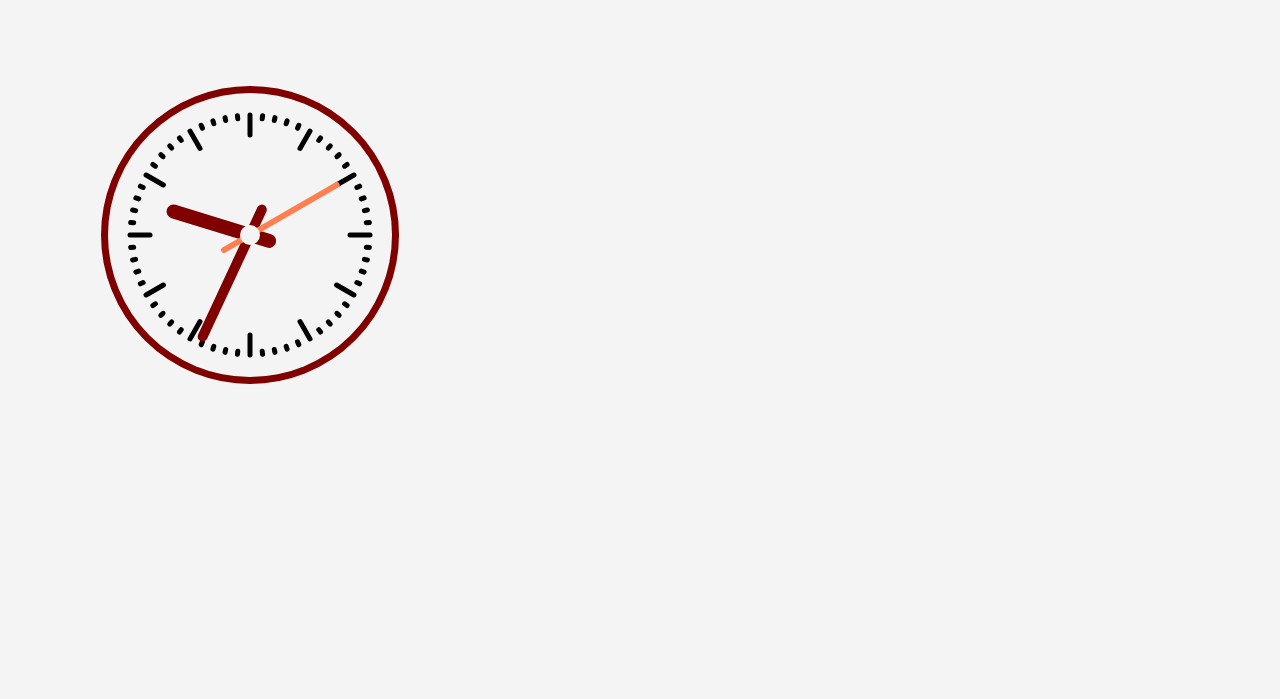
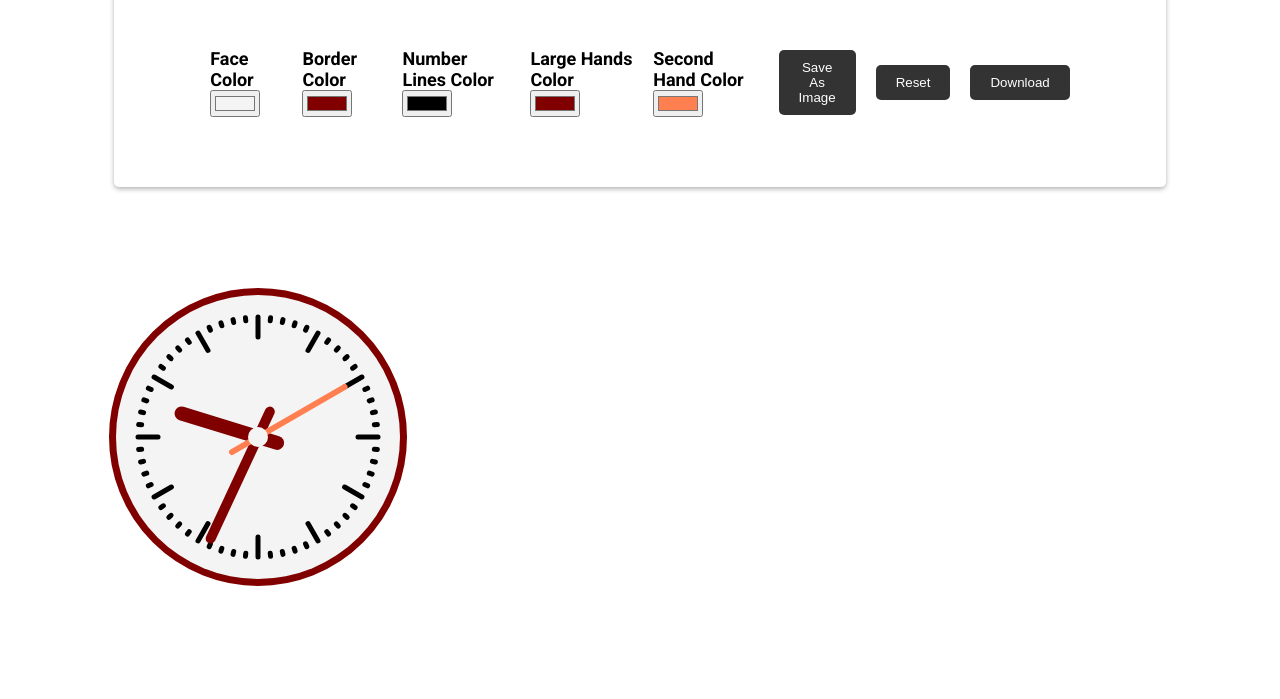
Before and after one commit to Hervoli25/Animated_Clock, a plain HTML site: page index.html in a window 1280 px wide. Shown: the part 133-832 px from the top of the page. Before the commit the page ends 800 px from the top, so only its background shows below. Drawn offline with Linux system fonts and the light colour scheme.

Commit message:
add color form to style the clock

```diff
--- a/index.html
+++ b/index.html
@@ -10,6 +10,45 @@
 	</head>
 	<body>
 		<h1 class="title">Animated Clock</h1>
+		<div class="card">
+			<h3>Clock Style</h3>
+			<form class="myform">
+				<div class="form-input">
+					<label for="face-color">Face Color</label>
+					<input type="color" value="#f4f4f4" id="face-color" />
+				</div>
+				<div class="form-input">
+					<label for="border-color">Border Color</label>
+					<input type="color" value="#800000" id="border-color" />
+				</div>
+				<div class="form-input">
+					<label for="line-color">Number Lines Color</label>
+					<input type="color" value="#000000" id="line-color" />
+				</div>
+				<div class="form-input">
+					<label for="large-hand-color">Large Hands Color</label>
+					<input type="color" value="#800000" id="large-hand-color" />
+				</div>
+				<div class="form-input">
+					<label for="second-hand-color">Second Hand Color</label>
+					<input type="color" value="#FF7F50" id="second-hand-color" />
+				</div>
+				<div class="form-input">
+					<button id="save-btn" type="submit">Save As Image</button>
+				</div>
+
+				<div class="form-input">
+					<button id="reset-btn" type="reset">Reset</button>
+				</div>
+
+				<!--Download Button-->
+				<div class="form-input">
+					<button id="download-btn" href="" download="clock.png">
+						Download
+					</button>
+				</div>
+			</form>
+		</div>
 		<canvas id="canvas" width="500" height="500"></canvas>
 	</body>
 </html>
--- a/script.js
+++ b/script.js
@@ -1,4 +1,12 @@
 //Animated Clock
+
+//Get Color Value and apply it to the clock
+
+const faceColor = document.getElementById('face-color');
+const borderColor = document.getElementById('border-color');
+const lineColor = document.getElementById('line-color');
+const largeHandColor = document.getElementById('large-hand-color');
+const secondHandColor = document.getElementById('second-hand-color');
 
 function clock() {
 	const now = new Date();
@@ -22,7 +30,8 @@ function clock() {
 	ctx.save();
 	ctx.beginPath();
 	ctx.lineWidth = 14;
-	ctx.strokeStyle = '#800000';
+	ctx.strokeStyle = borderColor.value;
+	ctx.fillStyle = faceColor.value;
 	ctx.arc(0, 0, 142, 0, Math.PI * 2, true);
 	ctx.stroke();
 	ctx.fill();
@@ -30,6 +39,7 @@ function clock() {
 
 	//Draw hour lines
 	ctx.save();
+	ctx.strokeStyle = lineColor.value;
 	for (let i = 0; i < 12; i++) {
 		ctx.beginPath();
 		ctx.rotate(Math.PI / 6);
@@ -42,6 +52,7 @@ function clock() {
 
 	//Draw minute lines
 	ctx.save();
+	ctx.strokeStyle = lineColor.value;
 	ctx.lineWidth = 5;
 	for (let i = 0; i < 60; i++) {
 		if (i % 5 !== 0) {
@@ -67,7 +78,7 @@ function clock() {
 		(Math.PI / 6) * hr + (Math.PI / 360) * min + (Math.PI / 21600) * sec
 	);
 
-	ctx.strokeStyle = '#800000';
+	ctx.strokeStyle = largeHandColor.value;
 	ctx.lineWidth = 14;
 	ctx.beginPath();
 	ctx.moveTo(-20, 0);
@@ -78,7 +89,7 @@ function clock() {
 	//Draw Minute Hand
 	ctx.save();
 	ctx.rotate((Math.PI / 30) * min + (Math.PI / 1800) * sec);
-	ctx.strokeStyle = '#800000';
+	ctx.strokeStyle = largeHandColor.value;
 	ctx.lineWidth = 10;
 	ctx.beginPath();
 	ctx.moveTo(-28, 0);
@@ -90,8 +101,8 @@ function clock() {
 
 	ctx.save();
 	ctx.rotate((sec * Math.PI) / 30);
-	ctx.strokeStyle = '#FF7F50';
-	ctx.fillStyle = '#FF7F50';
+	ctx.strokeStyle = secondHandColor.value;
+	ctx.fillStyle = secondHandColor.value;
 	ctx.lineWidth = 6;
 	ctx.beginPath();
 	ctx.moveTo(-30, 0);
@@ -107,3 +118,45 @@ function clock() {
 }
 
 requestAnimationFrame(clock);
+
+//Event Listeners
+
+faceColor.addEventListener('input', clock);
+borderColor.addEventListener('input', clock);
+lineColor.addEventListener('input', clock);
+largeHandColor.addEventListener('input', clock);
+secondHandColor.addEventListener('input', clock);
+
+//Save The clock as Image
+
+const saveBtn = document.getElementById('save-btn');
+const downloadBtn = document.getElementById('download-btn');
+
+saveBtn.addEventListener('click', () => {
+	saveBtn.href = canvas.toDataURL();
+	saveBtn.download = 'clock.png';
+});
+
+//Save clock image in a folder in my documents
+
+downloadBtn.addEventListener('click', () => {
+	const a = document.createElement('a');
+	a.href = canvas.toDataURL();
+	a.download = 'clock.png';
+	document.body.appendChild(a);
+	a.click();
+	document.body.removeChild(a);
+});
+
+//Reset settings
+
+const resetBtn = document.getElementById('reset-btn');
+
+resetBtn.addEventListener('click', () => {
+	faceColor.value = '#f4f4f4';
+	borderColor.value = 'black';
+	lineColor.value = 'black';
+	largeHandColor.value = 'black';
+	secondHandColor.value = 'red';
+	clock();
+});
--- a/style.css
+++ b/style.css
@@ -1,20 +1,58 @@
-* {
-	margin: 0;
-	padding: 0;
-	box-sizing: border-box;
-}
+@import url('https://fonts.googleapis.com/css2?family=Roboto:wght@300;400;700&display=swap');
 
 body {
 	font-family: 'Roboto', sans-serif;
-	font-size: 16px;
-	line-height: 1.5;
-	color: #333;
-	background: #f4f4f4;
+	font-size: 18px;
+}
+
+button {
+	background: #333;
+	color: #fff;
+	border: 0;
+	padding: 10px 20px;
+	border-radius: 5px;
+	cursor: pointer;
+}
+
+.card {
+	position: relative;
+	background: #fff;
+	padding: 20px;
+	border-radius: 5px;
+	box-shadow: 0 2px 5px rgba(0, 0, 0, 0.3);
+	margin-bottom: 20px;
+	display: flex;
+	flex-direction: column;
+	align-items: center;
+	justify-content: center;
+	width: 80%;
+	margin: 0 auto;
+}
+
+.form-input {
+	margin-bottom: 20px;
+	cursor: pointer;
+}
+
+label {
+	margin-right: 10px;
+	font-weight: bold;
 }
 
 .title {
+	font-size: 24px;
+	margin-bottom: 20px;
 	text-align: center;
-	margin: 20px 0;
-	margin-top: 50px;
-	color: orangered;
+	color: orange;
 }
+
+.myform {
+	display: flex;
+	justify-content: center;
+	align-items: center;
+	gap: 20px;
+	padding: 30px;
+	margin: 0 auto;
+	width: 85%;
+	cursor: pointer;
+}
```
